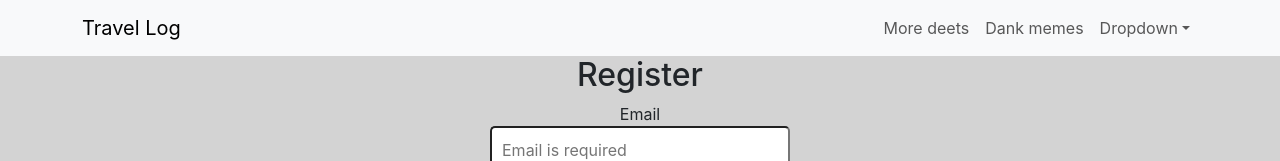
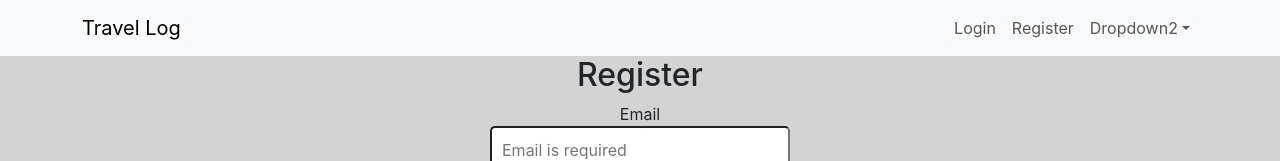
Before and after one commit to Asdiel85/Trave-Log, a React (Vite) app in the folder client/: page /register in a window 1280 px wide. Shown: the top 161 px of the page. Built offline with nearby package versions, Linux system fonts and the light colour scheme.

Commit message:
added some responsive design

```diff
--- a/client/src/components/Navigation/Navigation.jsx
+++ b/client/src/components/Navigation/Navigation.jsx
@@ -2,30 +2,26 @@ import Container from 'react-bootstrap/Container';
 import Nav from 'react-bootstrap/Nav';
 import Navbar from 'react-bootstrap/Navbar';
 import NavDropdown from 'react-bootstrap/NavDropdown';
+import { Link } from 'react-router-dom';
 
-function CollapsibleExample() {
+export default function Navigation() {
   return (
     <Navbar collapseOnSelect expand="lg" className="bg-body-tertiary">
       <Container>
-        <Navbar.Brand href="#home">Travel Log</Navbar.Brand>
+        <Navbar.Brand as={Link} to={'/'}>Travel Log</Navbar.Brand>
         <Navbar.Toggle aria-controls="responsive-navbar-nav" />
         <Navbar.Collapse id="responsive-navbar-nav">
           <Nav className="me-auto">
           </Nav>
           <Nav>
-            <Nav.Link href="#deets">More deets</Nav.Link>
-            <Nav.Link eventKey={2} href="#memes">
-              Dank memes
+            <Nav.Link as={Link} to={'/login'}>Login</Nav.Link>
+            <Nav.Link as={Link} to={'/register'}>
+              Register
             </Nav.Link>
-            <NavDropdown title="Dropdown" id="collapsible-nav-dropdown">
-              <NavDropdown.Item href="#action/3.1">Action</NavDropdown.Item>
-              <NavDropdown.Item href="#action/3.2">
-                Another action
-              </NavDropdown.Item>
-              <NavDropdown.Item href="#action/3.3">Something</NavDropdown.Item>
-              <NavDropdown.Divider />
-              <NavDropdown.Item href="#action/3.4">
-                Separated link
+            <NavDropdown title="Dropdown2" id="collapsible-nav-dropdown">
+              <NavDropdown.Item as={Link} to={'/create'}>Create Post</NavDropdown.Item>
+              <NavDropdown.Item as={Link} to={'/logout'}>
+                Logout
               </NavDropdown.Item>
             </NavDropdown>
           </Nav>
@@ -34,5 +30,3 @@ function CollapsibleExample() {
     </Navbar>
   );
 }
-
-export default CollapsibleExample;
--- a/client/src/components/Navigation/Navigation.module.css
+++ /dev/null
@@ -1,44 +0,0 @@
-.navigation {
-    display: block;
-    position: sticky;
-    width: 100%;
-    top: 0px;
-    margin-bottom: 30px;
-    margin-top: -15px;
-    z-index: 10;
-    background-color: white;
-    height: 50px;
-    box-shadow: 0px 2px 1px -1px rgba(0, 0, 0, 0.2),
-      0px 1px 1px 0px rgba(0, 0, 0, 0.14), 0px 1px 3px 0px rgba(0, 0, 0, 0.12);
-
-    }
-  ul li {
-    list-style: none;
-  }
-    .title {
-      font-size: 24px;
-      font-weight: bold;
-    }
-
-    .links {
-      display: flex;
-      align-items: center;
-      justify-content: space-around;
-    }
-
-    .icons {
-      display: flex;
-      align-items: center;
-    }
-    a {
-      cursor: pointer;
-    }
-    span {
-      margin-left: 20px;
-    }
-
-  a {
-    text-decoration: none;
-    color: inherit;
-    margin: auto 10px;
-  }
--- a/client/src/components/PostCard/PostCard.module.css
+++ b/client/src/components/PostCard/PostCard.module.css
@@ -4,7 +4,7 @@
     background-color: white;
     max-width: 600px;
     width: 100%;
-    margin: 0 auto 30px;
+    margin: 30px auto;
   }
   a {
     margin: 0;
```
